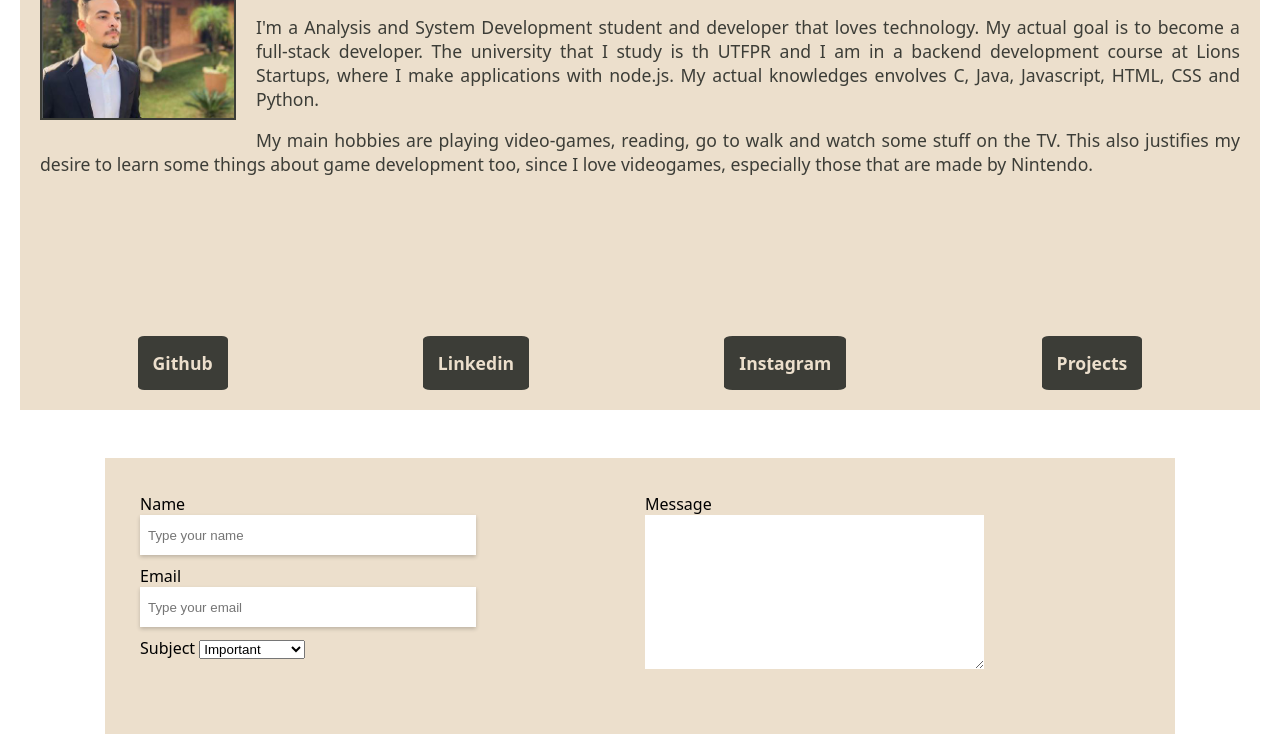
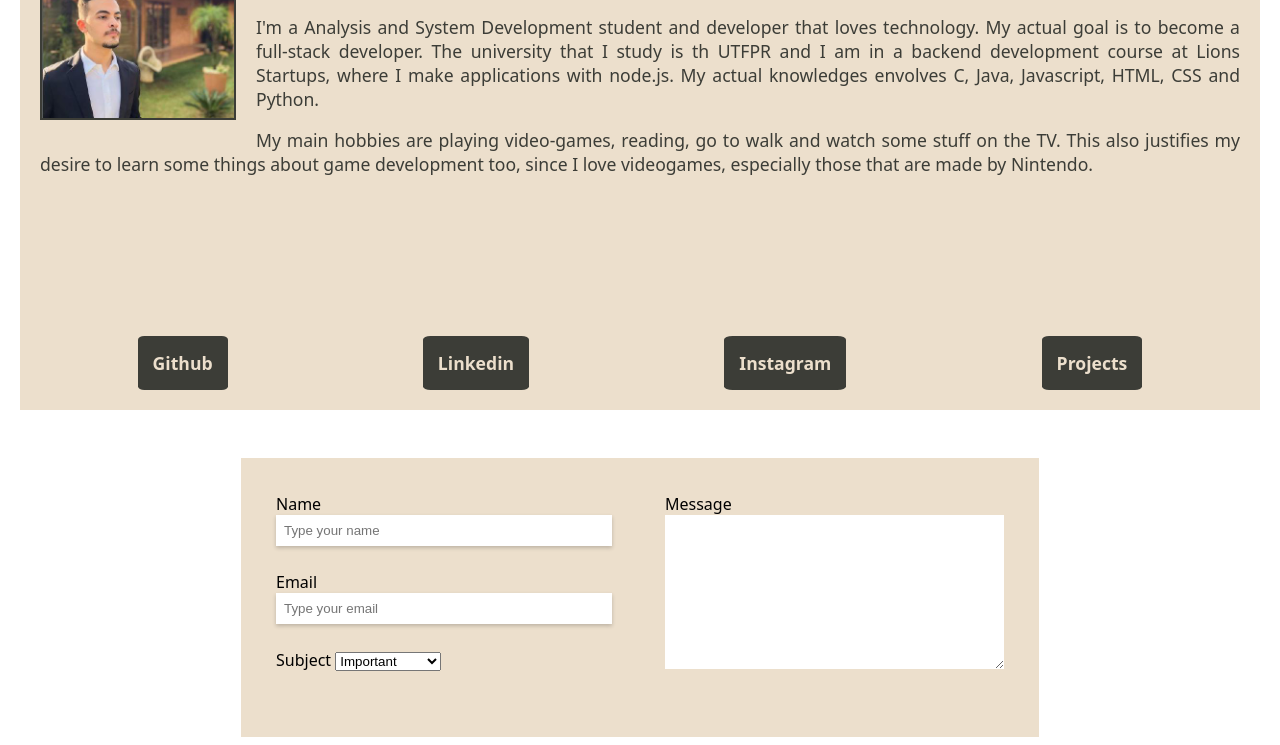
Before and after one commit to nevespgabriel/WebCliente, a plain HTML site: page Project 1/index.html in a window 1280 px wide. Shown: the part 128-873 px from the top of the page. Drawn offline with Linux system fonts and the light colour scheme.

Commit message:
feat: center

```diff
--- a/Project 1/style.css
+++ b/Project 1/style.css
@@ -10,7 +10,6 @@ body{
 input{
     border: none;
     width: 20rem;
-    height: 1.5rem;
     padding: 0.5rem;
     box-shadow: 0 2px 4px rgba(0, 0, 0, 0.2);
 }
@@ -28,7 +27,9 @@ section{
     grid-template-columns: 1fr 1fr;
     grid-template-rows: 1fr 1fr 1fr;
     width: 1000px;
-    gap: 10px;
+    column-gap: 50px;
+    row-gap: 25px;
+    width: 100%;
 }
 
 textarea{
```
